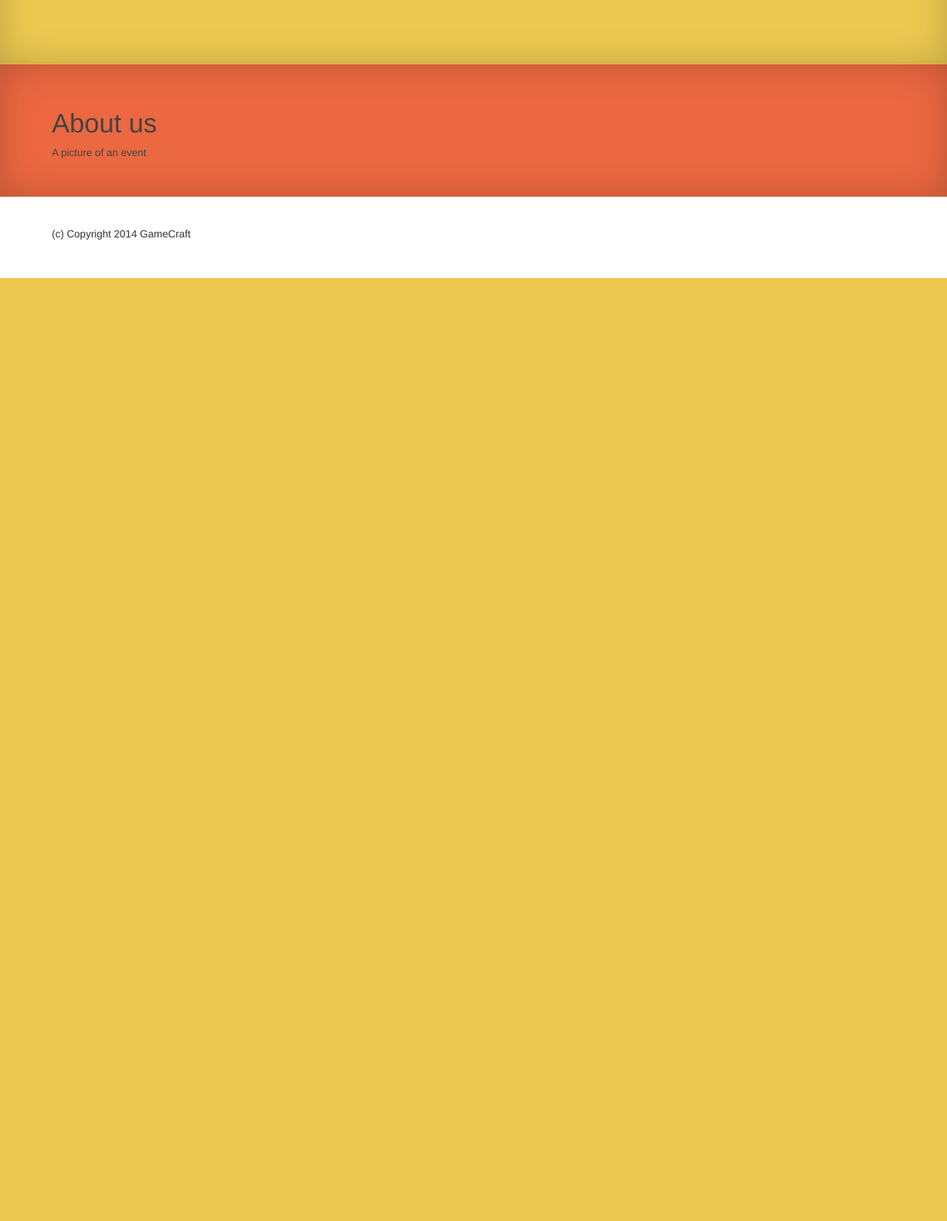
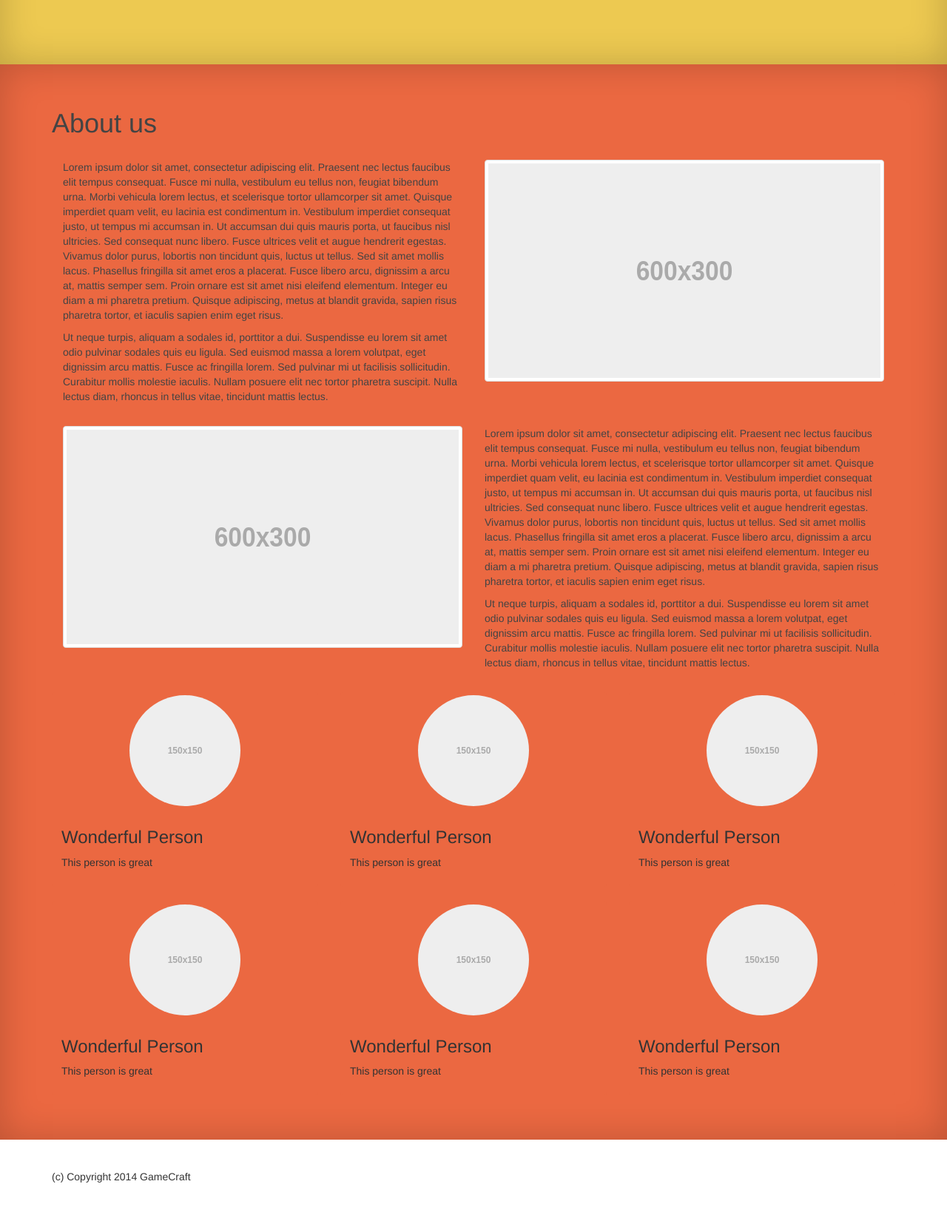
Before and after one commit to gamecraft-it/gamecraft-it-py, a Flask app: page /about/ in a window 1280 px wide. Shown: the part 2289-3940 px from the top of the page at 74% size. Before the commit the page ends 2665 px from the top, so only its background shows below. Run offline with Flask 2, Linux system fonts and the light colour scheme; some libraries are stand-ins or nearby versions.

Commit message:
Added a little bit to about us

```diff
--- a/gamecraft/main.py
+++ b/gamecraft/main.py
@@ -24,7 +24,10 @@ def serve():
     git.checkout()
     web.app.config.from_object('gamecraft.config.Development')
     log.info("Will serve on http://localhost:5000/ (you may see this message multiple times due to the reloader).")
-    web.app.run(debug=True)
+    web.app.run(
+        debug=True,
+        host="0.0.0.0",
+    )
 
 def build():
     """Build the static files into gamecraft-it.github.com
--- a/gamecraft/static/css/gamecraft.css
+++ b/gamecraft/static/css/gamecraft.css
@@ -27,7 +27,12 @@
     padding-bottom: 40px;
 }
 
-.frontpage .about {
+.frontpage .about, .frontpage .about .thumbnail {
     color: #444;
     background-color: #EB6841;
+    border: none;
 }
+
+.frontpage .about subsection {
+    margin-bottom: 40px;
+}
--- a/gamecraft/templates/index.html
+++ b/gamecraft/templates/index.html
@@ -37,8 +37,6 @@
       <div class="col-md-8">
         <h1>Global GameCraft</h1>
         <h2>Connect, Create, Collaborate</h2>
-
-
       </div>
     </div>
 
@@ -74,7 +72,43 @@
 <section class="about">
   <div class="container">
     <h1>About us</h1>
-    <p>A picture of an event</p>
+    <subsection class="row">
+      <div class="col-md-6">
+        <p>Lorem ipsum dolor sit amet, consectetur adipiscing elit. Praesent nec lectus faucibus elit tempus consequat. Fusce mi nulla, vestibulum eu tellus non, feugiat bibendum urna. Morbi vehicula lorem lectus, et scelerisque tortor ullamcorper sit amet. Quisque imperdiet quam velit, eu lacinia est condimentum in. Vestibulum imperdiet consequat justo, ut tempus mi accumsan in. Ut accumsan dui quis mauris porta, ut faucibus nisl ultricies. Sed consequat nunc libero. Fusce ultrices velit et augue hendrerit egestas. Vivamus dolor purus, lobortis non tincidunt quis, luctus ut tellus. Sed sit amet mollis lacus. Phasellus fringilla sit amet eros a placerat. Fusce libero arcu, dignissim a arcu at, mattis semper sem. Proin ornare est sit amet nisi eleifend elementum. Integer eu diam a mi pharetra pretium. Quisque adipiscing, metus at blandit gravida, sapien risus pharetra tortor, et iaculis sapien enim eget risus.</p>
+
+        <p>Ut neque turpis, aliquam a sodales id, porttitor a dui. Suspendisse eu lorem sit amet odio pulvinar sodales quis eu ligula. Sed euismod massa a lorem volutpat, eget dignissim arcu mattis. Fusce ac fringilla lorem. Sed pulvinar mi ut facilisis sollicitudin. Curabitur mollis molestie iaculis. Nullam posuere elit nec tortor pharetra suscipit. Nulla lectus diam, rhoncus in tellus vitae, tincidunt mattis lectus.</p>
+      </div>
+      <div class="col-md-6">
+        <img class="img-responsive img-thumbnail" src="holder.js/600x300">
+      </div>
+    </subsection>
+
+    <subsection class="row">
+      <div class="col-md-6">
+        <img class="img-responsive img-thumbnail" src="holder.js/600x300">
+      </div>
+      <div class="col-md-6">
+        <p>Lorem ipsum dolor sit amet, consectetur adipiscing elit. Praesent nec lectus faucibus elit tempus consequat. Fusce mi nulla, vestibulum eu tellus non, feugiat bibendum urna. Morbi vehicula lorem lectus, et scelerisque tortor ullamcorper sit amet. Quisque imperdiet quam velit, eu lacinia est condimentum in. Vestibulum imperdiet consequat justo, ut tempus mi accumsan in. Ut accumsan dui quis mauris porta, ut faucibus nisl ultricies. Sed consequat nunc libero. Fusce ultrices velit et augue hendrerit egestas. Vivamus dolor purus, lobortis non tincidunt quis, luctus ut tellus. Sed sit amet mollis lacus. Phasellus fringilla sit amet eros a placerat. Fusce libero arcu, dignissim a arcu at, mattis semper sem. Proin ornare est sit amet nisi eleifend elementum. Integer eu diam a mi pharetra pretium. Quisque adipiscing, metus at blandit gravida, sapien risus pharetra tortor, et iaculis sapien enim eget risus.</p>
+
+        <p>Ut neque turpis, aliquam a sodales id, porttitor a dui. Suspendisse eu lorem sit amet odio pulvinar sodales quis eu ligula. Sed euismod massa a lorem volutpat, eget dignissim arcu mattis. Fusce ac fringilla lorem. Sed pulvinar mi ut facilisis sollicitudin. Curabitur mollis molestie iaculis. Nullam posuere elit nec tortor pharetra suscipit. Nulla lectus diam, rhoncus in tellus vitae, tincidunt mattis lectus.</p>
+      </div>
+    </subsection>
+
+    <subsection>
+      <div class="row">
+        {% for i in range(6) %}
+        <div class="col-sm-6 col-md-4">
+          <div class="thumbnail">
+            <img src="holder.js/150x150" class="img-responsive img-circle">
+            <div class="caption">
+              <h3>Wonderful Person</h3>
+              <p>This person is great</p>
+            </div>
+          </div>
+        </div>
+        {% endfor %}
+      </div>
+    </subsection>
   </div>
 </section>
 
```
